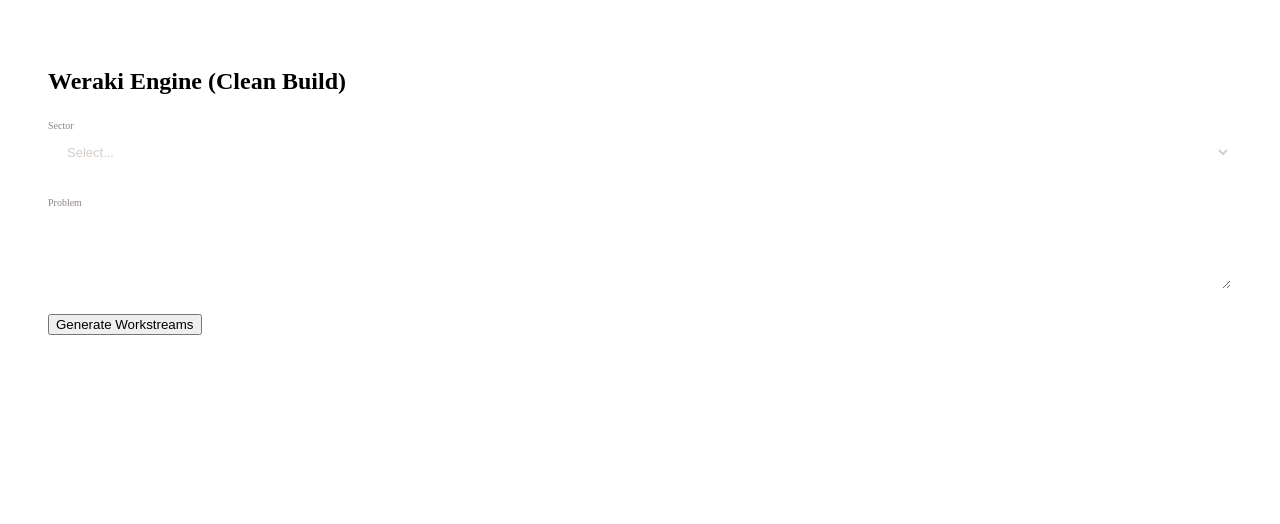
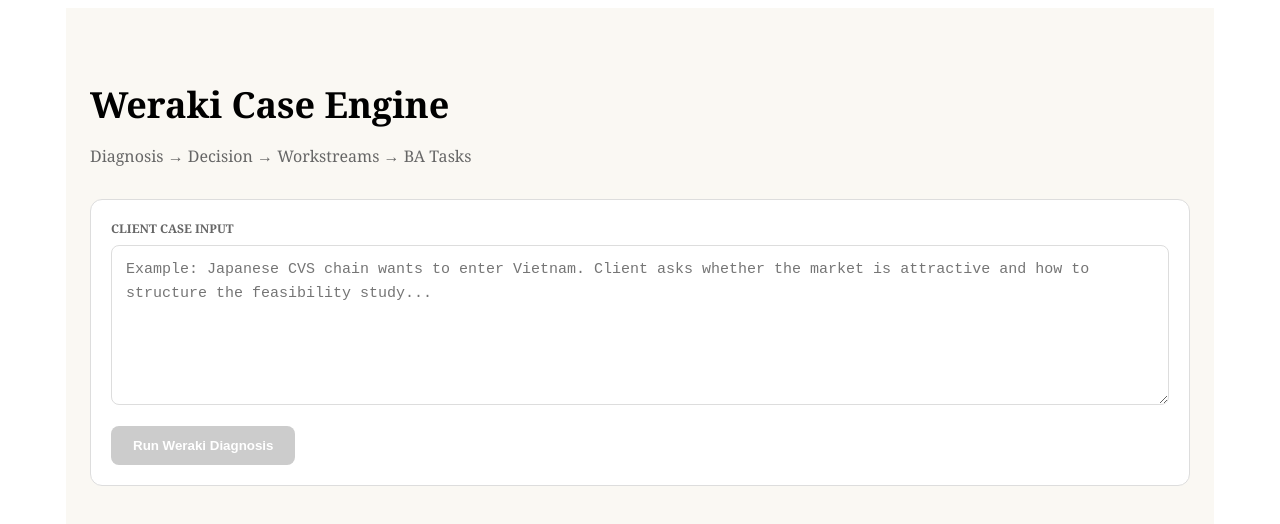
Before and after one commit to phuongtruongquynh-ops/weraki-engine, a Next.js app: page / in a window 1280 px wide. Shown: the top 524 px of the page. Built offline with nearby package versions, Linux system fonts and the light colour scheme.

Commit message:
Update page.tsx

```diff
--- a/app/page.tsx
+++ b/app/page.tsx
@@ -1,155 +1,230 @@
 "use client";
 
-import { useState, useEffect, useRef, useCallback } from "react";
+import { useState } from "react";
 import type { CSSProperties } from "react";
 
-// ─────────────────────────────────────────
-// TYPES
-// ─────────────────────────────────────────
-type CaseData = Record<string, string | undefined>;
-
-type Workstream = {
-  num: string;
-  name: string;
-  objective: string;
-  keyQuestion: string;
-  whyMatters: string;
-  owner: string;
-  timeline: string;
-  supports: string;
-  because: string;
+const box: CSSProperties = {
+  border: "1px solid #ddd",
+  borderRadius: 12,
+  padding: 20,
+  marginTop: 18,
+  background: "#fff",
 };
 
-// ─────────────────────────────────────────
-// BASIC STYLES (FIX TYPESCRIPT ERROR)
-// ─────────────────────────────────────────
-const inp: CSSProperties = {
+const label: CSSProperties = {
+  display: "block",
+  fontSize: 12,
+  marginBottom: 8,
+  color: "#666",
+  fontWeight: 600,
+};
+
+const input: CSSProperties = {
   width: "100%",
-  padding: "10px 14px",
-  background: "rgba(255,255,255,0.03)",
-  border: "1px solid rgba(255,255,255,0.07)",
-  borderRadius: 5,
-  color: "#d4cfc8",
-  fontSize: 13,
-  outline: "none",
+  padding: "12px 14px",
+  border: "1px solid #ddd",
+  borderRadius: 8,
+  fontSize: 15,
   boxSizing: "border-box",
 };
 
-const lbl: CSSProperties = {
-  fontSize: 10,
-  color: "#8a8480",
-  marginBottom: 6,
-};
+function extractSection(text: string, title: string) {
+  const regex = new RegExp(`##\\s*${title}[\\s\\S]*?(?=\\n##\\s*\\d+\\.|$)`, "i");
+  const match = text.match(regex);
+  return match ? match[0].trim() : "";
+}
 
-// ─────────────────────────────────────────
-// MAIN COMPONENT
-// ─────────────────────────────────────────
+function extractWorkstreams(text: string) {
+  const section = extractSection(text, "6\\. WORKSTREAMS");
+  const matches = section.match(/WORKSTREAM\s+\d+:[\s\S]*?(?=WORKSTREAM\s+\d+:|$)/gi);
+  return matches || [];
+}
+
 export default function Page() {
-  // FORM
-  const [form, setForm] = useState({
-    sector: "",
-    scale: "",
-    brief: "",
-  });
+  const [caseInput, setCaseInput] = useState("");
+  const [result, setResult] = useState("");
+  const [loading, setLoading] = useState(false);
+  const [error, setError] = useState("");
 
-  // STATE
-  const [caseData, setCaseData] = useState<CaseData>({});
-  const [wsCards, setWsCards] = useState<Workstream[]>([]);
-  const [loadingTab, setLoadingTab] = useState<string | null>(null);
-  const [error, setError] = useState<string>("");
+  const reframe = extractSection(result, "1\\. REFRAME");
+  const mismatch = extractSection(result, "2\\. MISMATCH");
+  const modelAudit = extractSection(result, "3\\. MODEL AUDIT");
+  const failurePath = extractSection(result, "4\\. FAILURE PATH");
+  const decision = extractSection(result, "5\\. THE DECISION");
+  const workstreams = extractWorkstreams(result);
 
-  // ───────────────────────────────────────
-  // MOCK API (để tránh lỗi fetch lúc build)
-  // ───────────────────────────────────────
-  const fakeWorkstreams = (): Workstream[] => [
-    {
-      num: "1",
-      name: "REVENUE BREAK",
-      objective: "Find revenue leak",
-      keyQuestion: "Where is money lost?",
-      whyMatters: "Core mismatch",
-      owner: "CEO",
-      timeline: "2w",
-      supports: "A",
-      because: "Fix revenue first",
-    },
-  ];
+  async function runCase() {
+    setLoading(true);
+    setError("");
+    setResult("");
 
-  // ───────────────────────────────────────
-  // ACTION
-  // ───────────────────────────────────────
-  const generateWorkstreams = () => {
-    setLoadingTab("workstreams");
+    try {
+      const res = await fetch("/api/ai", {
+        method: "POST",
+        headers: {
+          "Content-Type": "application/json",
+        },
+        body: JSON.stringify({
+          caseInput,
+        }),
+      });
 
-    setTimeout(() => {
-      setWsCards(fakeWorkstreams());
-      setCaseData((p) => ({ ...p, workstreams: "done" }));
-      setLoadingTab(null);
-    }, 800);
-  };
+      const data = await res.json();
 
-  const handleTabClick = (tabId: string) => {
-    if (tabId === "workstreams" && !caseData.workstreams) {
-      generateWorkstreams();
+      if (!res.ok) {
+        setError(data.error || "Request failed.");
+        return;
+      }
+
+      setResult(data.text || "");
+    } catch {
+      setError("Cannot connect to AI API.");
+    } finally {
+      setLoading(false);
     }
-  };
+  }
 
-  // ───────────────────────────────────────
-  // UI
-  // ───────────────────────────────────────
   return (
-    <div style={{ padding: 40 }}>
-      <h2>Weraki Engine (Clean Build)</h2>
+    <main
+      style={{
+        maxWidth: 1100,
+        margin: "0 auto",
+        padding: "48px 24px",
+        fontFamily: "Georgia, serif",
+        background: "#faf8f3",
+        minHeight: "100vh",
+      }}
+    >
+      <h1 style={{ fontSize: 36, marginBottom: 8 }}>Weraki Case Engine</h1>
+      <p style={{ color: "#666", marginBottom: 32 }}>
+        Diagnosis → Decision → Workstreams → BA Tasks
+      </p>
 
-      {/* INPUT */}
-      <div style={{ marginBottom: 20 }}>
-        <label style={lbl}>Sector</label>
-        <select
-          value={form.sector}
-          onChange={(e) =>
-            setForm((f) => ({ ...f, sector: e.target.value }))
-          }
-          style={inp}
-        >
-          <option value="">Select...</option>
-          <option value="retail">Retail</option>
-        </select>
-      </div>
+      <section style={box}>
+        <label style={label}>CLIENT CASE INPUT</label>
+        <textarea
+          value={caseInput}
+          onChange={(e) => setCaseInput(e.target.value)}
+          placeholder="Example: Japanese CVS chain wants to enter Vietnam. Client asks whether the market is attractive and how to structure the feasibility study..."
+          style={{
+            ...input,
+            minHeight: 160,
+            resize: "vertical",
+            lineHeight: 1.6,
+          }}
+        />
 
-      <div style={{ marginBottom: 20 }}>
-        <label style={lbl}>Problem</label>
-        <textarea
-          value={form.brief}
-          onChange={(e) =>
-            setForm((f) => ({ ...f, brief: e.target.value }))
-          }
-          style={{ ...inp, minHeight: 80 }}
-        />
-      </div>
-
-      <button onClick={() => handleTabClick("workstreams")}>
-        Generate Workstreams
-      </button>
-
-      {/* LOADING */}
-      {loadingTab && <p>Loading...</p>}
-
-      {/* RESULT */}
-      {wsCards.map((ws) => (
-        <div
-          key={ws.num}
+        <button
+          onClick={runCase}
+          disabled={loading || caseInput.trim().length < 20}
           style={{
-            border: "1px solid #333",
-            padding: 12,
-            marginTop: 12,
+            marginTop: 16,
+            padding: "12px 22px",
+            borderRadius: 8,
+            border: "none",
+            background:
+              loading || caseInput.trim().length < 20 ? "#ccc" : "#111",
+            color: "#fff",
+            cursor:
+              loading || caseInput.trim().length < 20 ? "not-allowed" : "pointer",
+            fontWeight: 700,
           }}
         >
-          <b>{ws.name}</b>
-          <div>{ws.objective}</div>
-        </div>
-      ))}
+          {loading ? "Running case..." : "Run Weraki Diagnosis"}
+        </button>
 
-      {error && <p style={{ color: "red" }}>{error}</p>}
-    </div>
+        {error && (
+          <div style={{ marginTop: 12, color: "red", fontSize: 14 }}>
+            {error}
+          </div>
+        )}
+      </section>
+
+      {result && (
+        <>
+          <section style={box}>
+            <h2>1. Reframe</h2>
+            <pre style={{ whiteSpace: "pre-wrap", fontFamily: "inherit" }}>
+              {reframe}
+            </pre>
+          </section>
+
+          <section style={box}>
+            <h2>2. Mismatch</h2>
+            <pre style={{ whiteSpace: "pre-wrap", fontFamily: "inherit" }}>
+              {mismatch}
+            </pre>
+          </section>
+
+          <section style={box}>
+            <h2>3. Model Audit</h2>
+            <pre style={{ whiteSpace: "pre-wrap", fontFamily: "inherit" }}>
+              {modelAudit}
+            </pre>
+          </section>
+
+          <section style={box}>
+            <h2>4. Failure Path</h2>
+            <pre style={{ whiteSpace: "pre-wrap", fontFamily: "inherit" }}>
+              {failurePath}
+            </pre>
+          </section>
+
+          <section style={{ ...box, border: "2px solid #111" }}>
+            <h2>5. The Decision</h2>
+            <pre style={{ whiteSpace: "pre-wrap", fontFamily: "inherit" }}>
+              {decision}
+            </pre>
+          </section>
+
+          <section style={box}>
+            <h2>6. Workstreams + BA Tasks</h2>
+
+            {workstreams.length > 0 ? (
+              workstreams.map((ws, index) => (
+                <div
+                  key={index}
+                  style={{
+                    border: "1px solid #ddd",
+                    borderRadius: 10,
+                    padding: 16,
+                    marginTop: 14,
+                    background: "#fcfcfc",
+                  }}
+                >
+                  <pre
+                    style={{
+                      whiteSpace: "pre-wrap",
+                      fontFamily: "inherit",
+                      margin: 0,
+                    }}
+                  >
+                    {ws}
+                  </pre>
+                </div>
+              ))
+            ) : (
+              <pre style={{ whiteSpace: "pre-wrap", fontFamily: "inherit" }}>
+                {extractSection(result, "6\\. WORKSTREAMS")}
+              </pre>
+            )}
+          </section>
+
+          <section style={{ ...box, background: "#111", color: "#fff" }}>
+            <h2>Raw Output</h2>
+            <pre
+              style={{
+                whiteSpace: "pre-wrap",
+                fontFamily: "monospace",
+                fontSize: 13,
+                lineHeight: 1.6,
+              }}
+            >
+              {result}
+            </pre>
+          </section>
+        </>
+      )}
+    </main>
   );
 }
```
